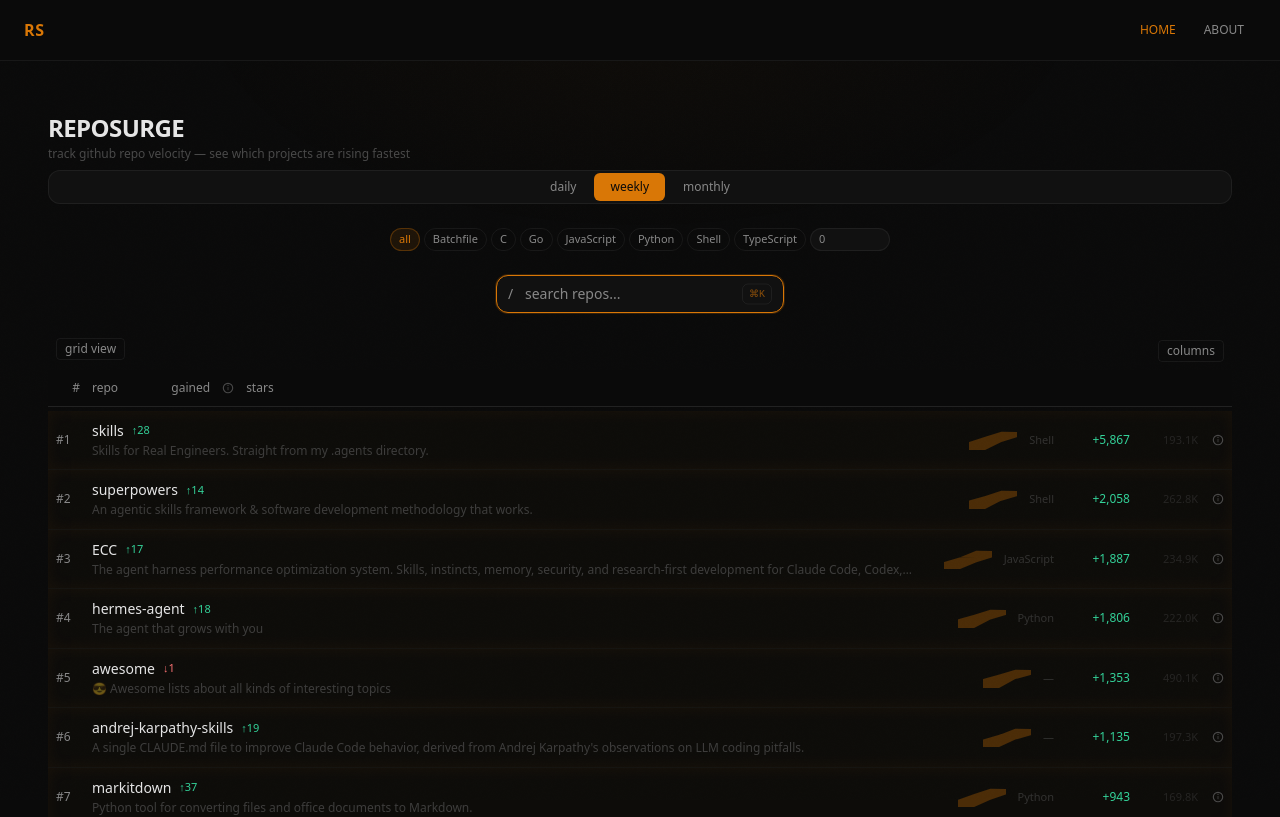
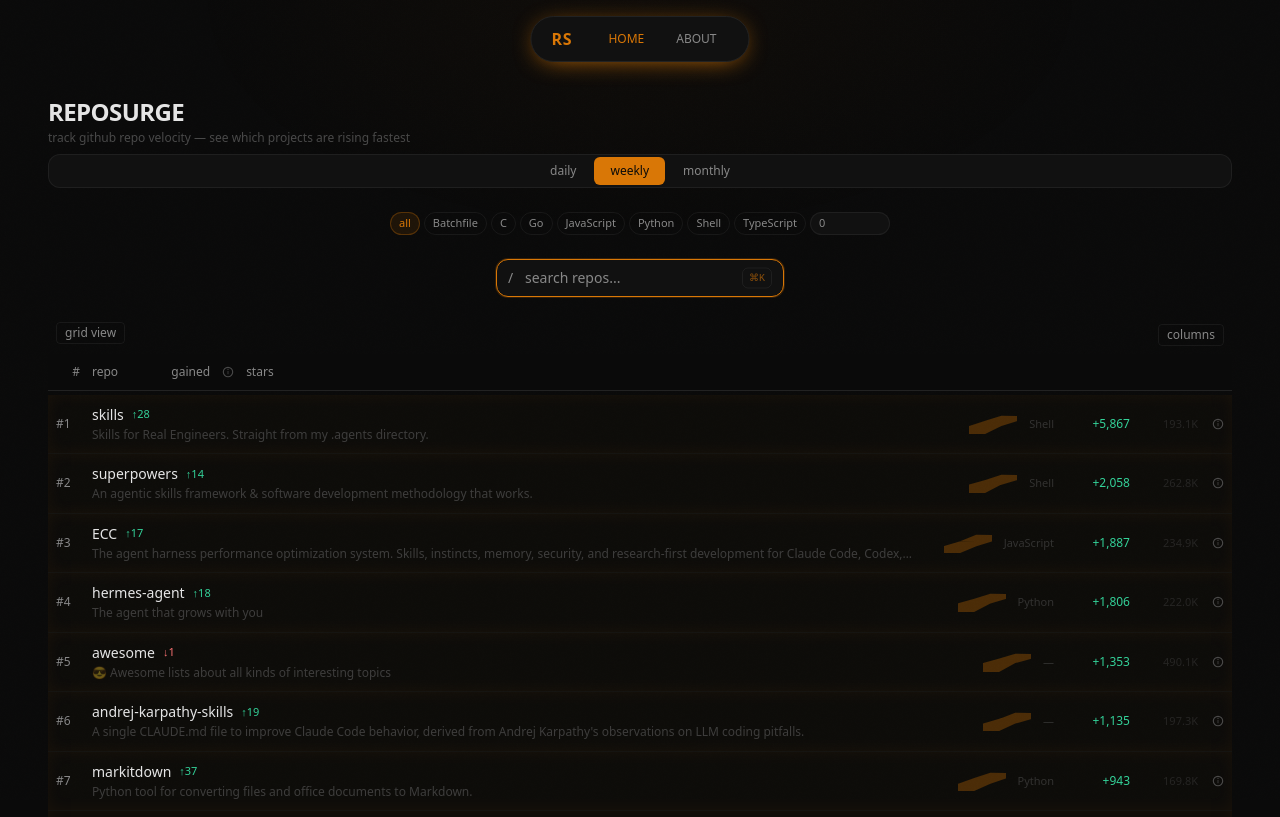
Before and after one commit to mahesh-diwan/RepoSurge, a Next.js app: page / in a window 1280 px wide. Shown: the top 817 px of the page. Built offline with nearby package versions, Linux system fonts and the light colour scheme; a web font is replaced by a local one.

Commit message:
feat: floating pill nav replaces full-width header

```diff
--- a/app/layout.tsx
+++ b/app/layout.tsx
@@ -3,10 +3,8 @@ import "@fontsource/chivo/400.css";
 import "@fontsource/chivo/500.css";
 import "@fontsource/chivo/700.css";
 import "@fontsource/fragment-mono/400.css";
-import MobileNav from "@/components/MobileNav";
+import FloatingPill from "@/components/FloatingPill";
 import LastUpdated from "@/components/LastUpdated";
-import NavLinks from "@/components/NavLinks";
-import { NAV_LINKS } from "@/lib/nav-links";
 import { getLastUpdated } from "@/lib/db";
 import "./globals.css";
 
@@ -32,21 +30,11 @@ export default function RootLayout({
         >
           skip to content
         </a>
-        <header className="fixed top-0 left-0 right-0 z-50 border-b border-white/[0.06] bg-midnight">
-          <div className="flex items-center justify-between px-6 py-4 max-w-7xl mx-auto">
-            <a href="/" className="text-accent font-bold tracking-wider" title="RepoSurge">
-              RS
-            </a>
-            <div className="flex items-center gap-6">
-              <NavLinks links={NAV_LINKS} />
-              <MobileNav />
-            </div>
-          </div>
-        </header>
+        <FloatingPill />
 
         <div
           id="main-content"
-          className="relative z-[2] max-w-7xl mx-auto px-6 pt-24 pb-16"
+          className="relative z-[2] max-w-7xl mx-auto px-6 pt-20 pb-16"
         >
           {children}
         </div>
--- /dev/null
+++ b/components/FloatingPill.tsx
@@ -0,0 +1,17 @@
+import NavLinks from "./NavLinks";
+import MobileNav from "./MobileNav";
+import { NAV_LINKS } from "@/lib/nav-links";
+
+export default function FloatingPill() {
+  return (
+    <div className="fixed top-4 left-1/2 -translate-x-1/2 z-50">
+      <div className="flex items-center gap-6 px-5 py-2 bg-surface border border-border rounded-full shadow-accent">
+        <a href="/" className="text-accent font-bold tracking-wider" title="RepoSurge">
+          RS
+        </a>
+        <NavLinks links={NAV_LINKS} />
+        <MobileNav />
+      </div>
+    </div>
+  );
+}
--- a/components/NavLinks.tsx
+++ b/components/NavLinks.tsx
@@ -16,7 +16,7 @@ export default function NavLinks({
     <nav
       role="navigation"
       aria-label="main"
-      className="hidden md:flex items-center gap-1"
+      className="hidden md:flex items-center gap-2"
     >
       {links.map((link) => {
         const isActive = pathname === link.href;
```
